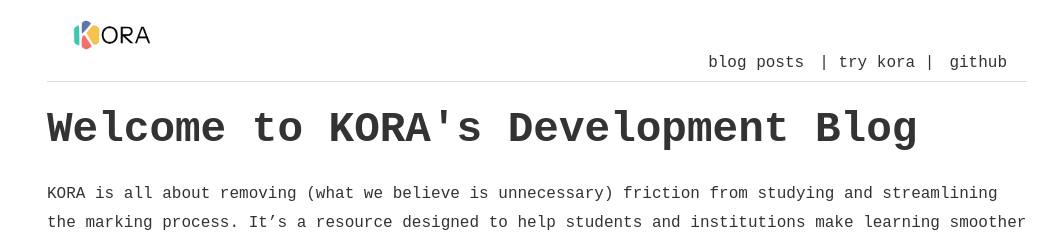
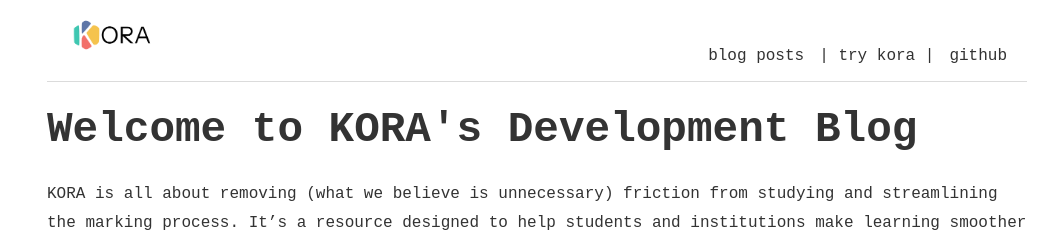
Before and after one commit to kora-edu/kora-edu.github.io, a Jekyll site: the page built from index.html, in a window 1280 px wide. Shown: the top 238 px of the page, without its empty margins (103-1161 px from the left). Built offline with Jekyll 4.4.1, drawn with Linux system fonts in a browser that asks for light colours; the list of posts is cut into pages by our own code.

Commit message:
template

```diff
--- a/_sass/layout.scss
+++ b/_sass/layout.scss
@@ -46,14 +46,12 @@
   display: flex; /* Arrange links horizontally */
   align-items: center; /* Align links vertically */
   gap: 15px; /* Add consistent spacing between navigation links */
-  margin-top: auto; /* Ensure links align with logo's baseline */
 
   a {
     text-decoration: none; /* Remove underline from links */
     color: $text-color; /* Default color for links */
     font-size: 16px; /* Adjust font size */
     font-weight: 500; /* Slightly bold for readability */
-    line-height: 1; /* Ensure consistent line height with the logo */
 
     &:hover {
       color: lighten($text-color, 10%); /* Change color on hover */
@@ -76,7 +74,7 @@
   }
 
   .header-logo {
-    margin-bottom: 10px; /* Add spacing below the logo */
+    margin-bottom: 0px; /* Add spacing below the logo */
     height: 40px; /* Reduce logo height for smaller screens */
   }
 }
```
